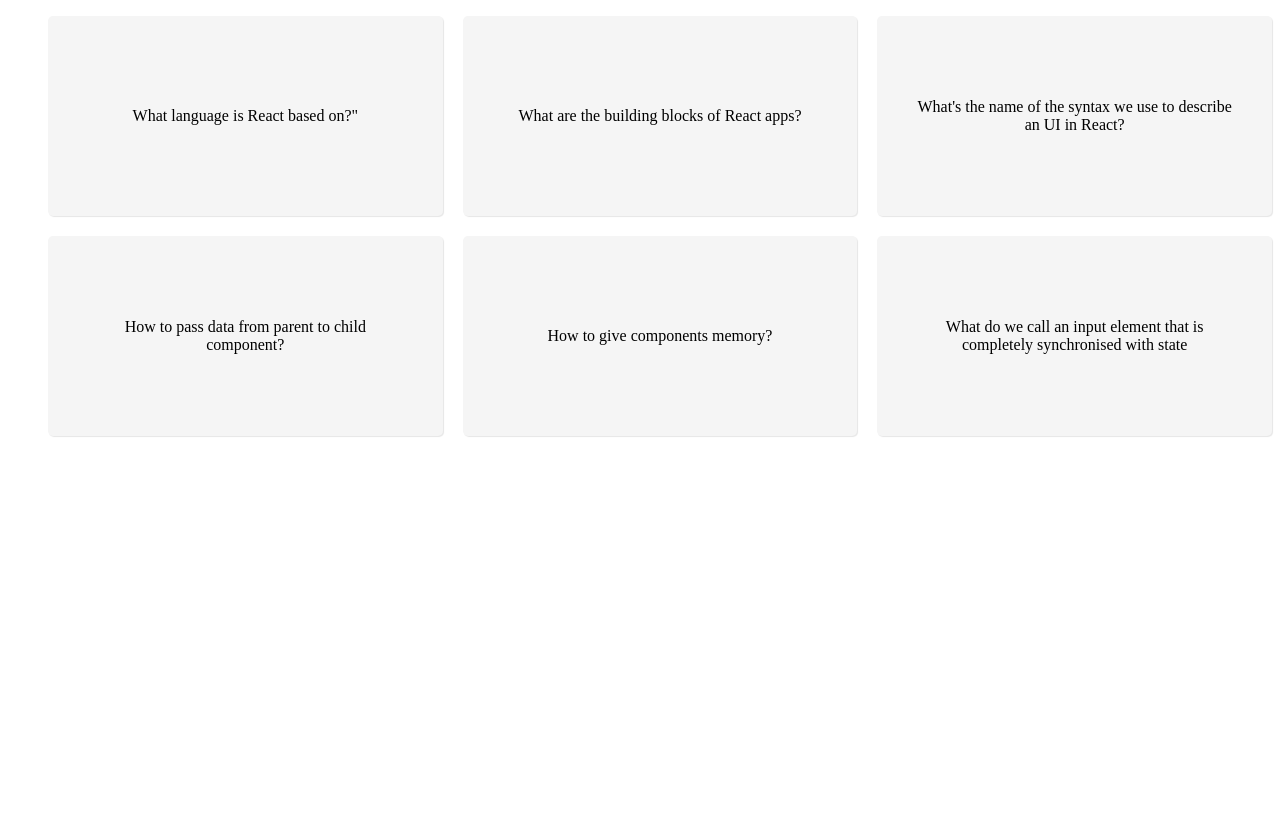
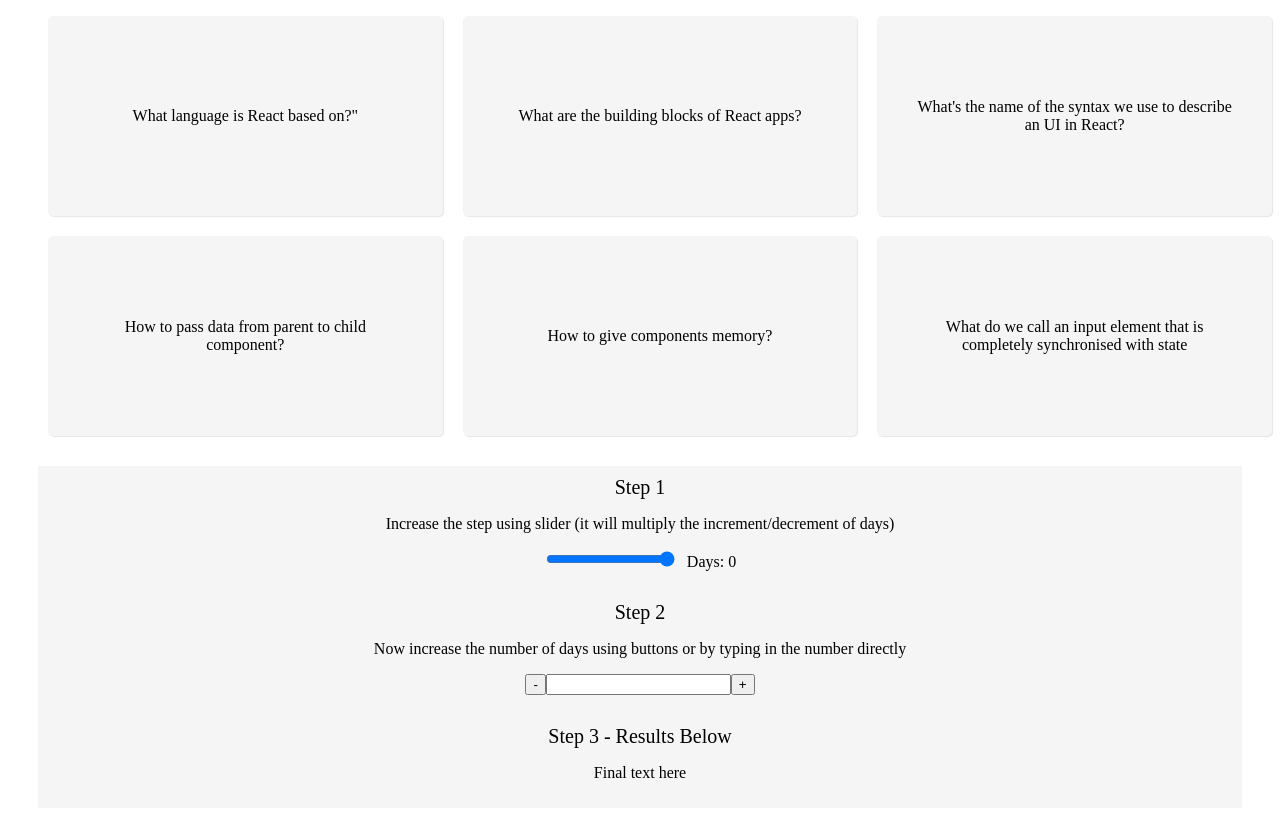
Before and after one commit to TomaszSarmata/flashcards, a React (Vite) app: page / in a window 1280 px wide. Shown: the top 816 px of the page. Built offline with nearby package versions, Linux system fonts and the light colour scheme.

Commit message:
create a simple UI for a DateCounter component

```diff
--- a/src/App.css
+++ b/src/App.css
@@ -34,3 +34,31 @@
 .backside > p {
   font-size: 24px;
 }
+
+.counter-container {
+  display: flex;
+  flex-direction: column;
+  justify-content: center;
+  align-items: center;
+  text-align: center;
+  background-color: whitesmoke;
+  margin: 30px;
+  padding: 10px;
+}
+
+.counter-container .step {
+  font-size: 20px;
+  color: black;
+}
+
+.range-output {
+  margin-left: 10px;
+}
+
+.buttons-container {
+  margin-top: 30px;
+}
+
+.final-text-container {
+  margin-top: 30px;
+}
--- a/src/App.jsx
+++ b/src/App.jsx
@@ -48,6 +48,7 @@ function FlashCards() {
   const [selectedId, setSelectedId] = useState(null);
 
   return (
+    <>
       <ul
         style={{ listStyle: 'none' }}
         className="cards-container">
@@ -68,6 +69,48 @@ function FlashCards() {
           </li>
         ))}
       </ul>
+      <DateCounter />
+    </>
+  );
+}
+
+function DateCounter() {
+  const [output, setOutput] = useState(0);
+  return (
+    <div className="counter-container">
+      <div className="slider-container">
+        <span className="step">Step 1</span>
+
+        <p>
+          Increase the step using slider (it will multiply the
+          increment/decrement of days)
+        </p>
+        <input
+          onChange={(e) => setOutput(e.target.value)}
+          type="range"
+          min="0"
+          max="10"
+        />
+        <span className="range-output">
+          Days: <output>{output}</output>
+        </span>
+      </div>
+
+      <div className="buttons-container">
+        <span className="step">Step 2</span>
+        <p>
+          Now increase the number of days using buttons or by typing in the
+          number directly
+        </p>
+        <button>-</button>
+        <input type="text" />
+        <button>+</button>
+      </div>
+      <div className="final-text-container">
+        <span className="step">Step 3 - Results Below</span>
+        <p>Final text here</p>
+      </div>
+    </div>
   );
 }
 
```
Lines whose indentation alone changed are shown as unchanged.
